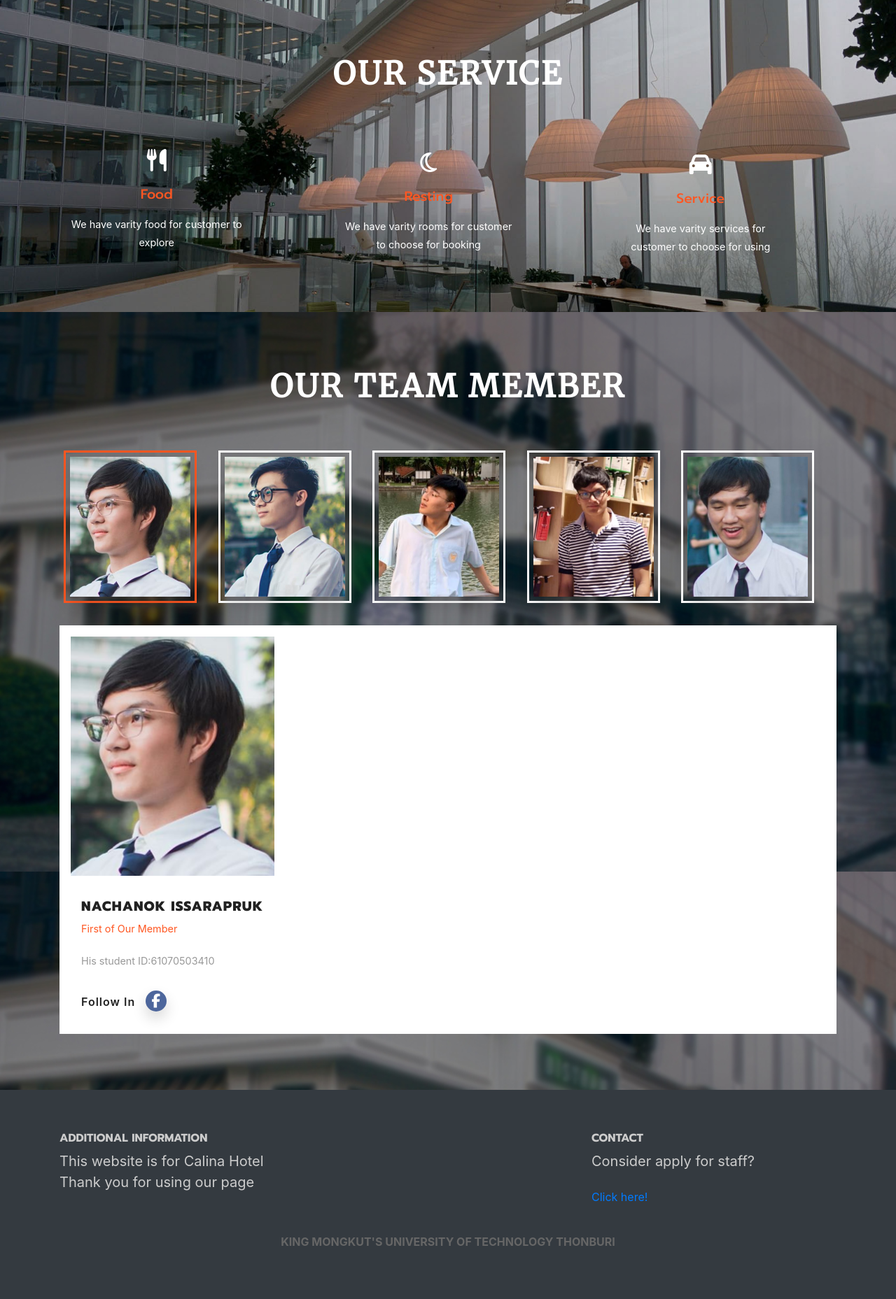
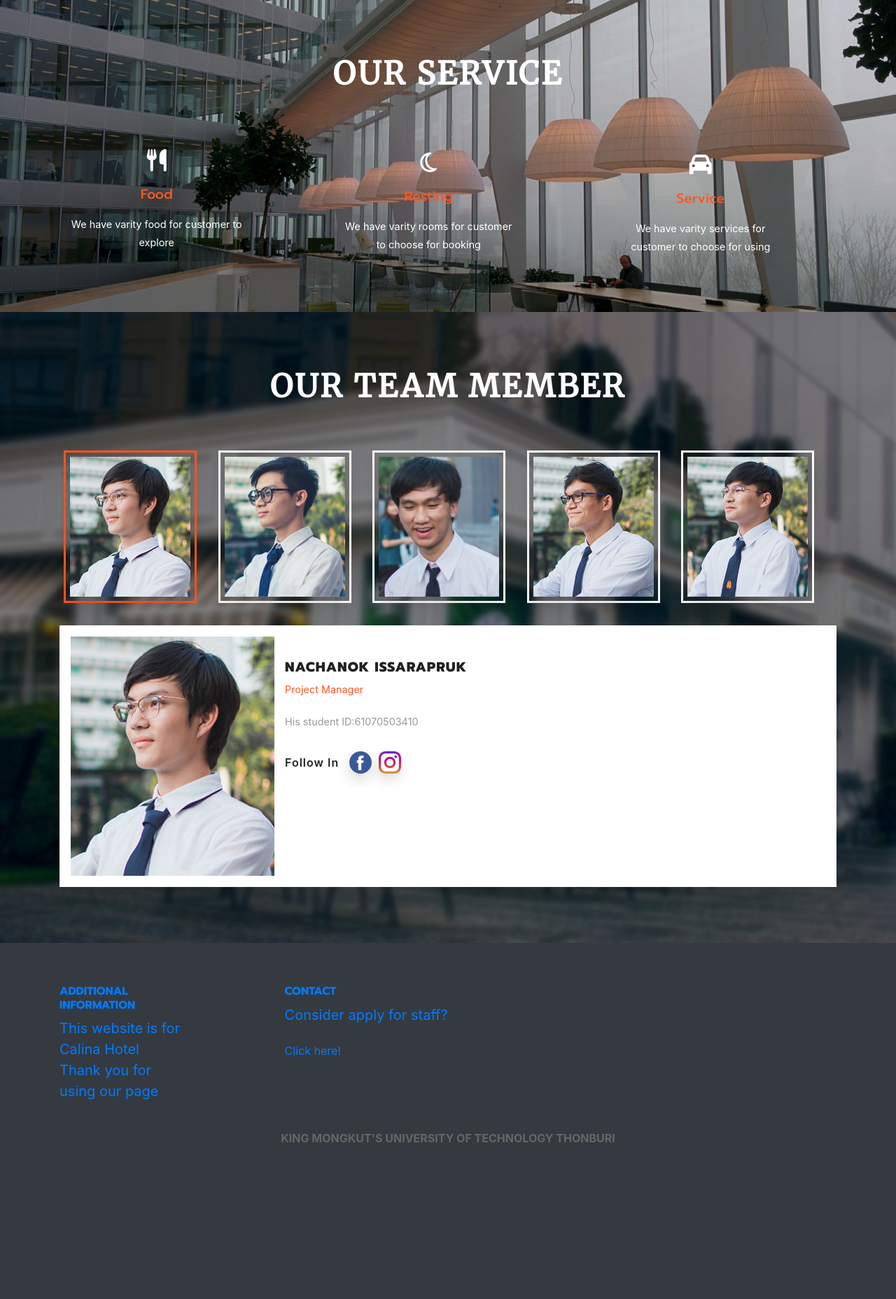
Before and after one commit to nachanok-i/Hotel-management, a PHP site: page / in a window 1280 px wide. Shown: the part 1125-2982 px from the top of the page at 70% size. After the commit the page ends 2758 px from the top, so only its background shows below. Run offline with PHP 8.4, Linux system fonts and the light colour scheme; some libraries are stand-ins or nearby versions.

Commit message:
Final version

```diff
--- a/index.php
+++ b/index.php
@@ -127,19 +127,19 @@ if (isset($_SESSION['email']) != NULL) {
 					<div id="horizontalTab">
 						<ul class="resp-tabs-list">
 							<li>
-								<img src="./picHotelRoom/tap2.png" alt="Tap" class="img-responsive" />
+								<img src="./picHotelRoom/tap2.jpg" alt="Tap" class="img-responsive" />
 							</li>
 							<li>
 								<img src="./picHotelRoom/lion1.2.jpg" alt="Lion" class="img-responsive" />
 							</li>
 							<li>
-								<img src="./picHotelRoom/lion2.2.jpg" alt="Lion" class="img-responsive" />
+								<img src="./picHotelRoom/book.jpg" alt="Book" class="img-responsive" />
 							</li>
 							<li>
 								<img src="./picHotelRoom/toon.jpg" alt="Toon" class="img-responsive" />
 							</li>
 							<li>
-								<img src="./picHotelRoom/book.jpg" alt="Book" class="img-responsive" />
+								<img src="./picHotelRoom/lion2.2.jpg" alt="Lion" class="img-responsive" />
 							</li>
 						</ul>
 						<div class="resp-tabs-container">
@@ -148,12 +148,13 @@ if (isset($_SESSION['email']) != NULL) {
 								</div>
 								<div class="col-md-6 team-Info-agileits">
 									<h4>Nachanok Issarapruk</h4>
-									<span>First of Our Member</span>
+									<span>Project Manager</span>
 									<p> His student ID:61070503410 </p>
 									<div class="w3_agileits_social_media team_agile_w3l">
 										<ul class="social-icons3">
 											<li class="agileinfo_share">Follow In</li>
-											<li><a href="https://www.facebook.com/nachanok.issarapruk.tap.ipod" class="wthree_facebook"> <i class="fa fa-facebook" aria-hidden="true"></i></a></li>
+											<li><a href="https://www.facebook.com/nachanok.issarapruk.tap.ipod" class="fb_profile"> <img src="picHotelRoom/facebook.png"></a></li>
+											<li><a href="https://instagram.com/iss_taptap?igshid=mdx610fms5r8" class="ig_profile"><img src="picHotelRoom/instagram.png"></li>
 										</ul>
 									</div>
 								</div>
@@ -165,12 +166,13 @@ if (isset($_SESSION['email']) != NULL) {
 								</div>
 								<div class="col-md-6 team-Info-agileits">
 									<h4>Sutinan Tadalimavad</h4>
-									<span>Second of Our Member</span>
+									<span>Web designer</span>
 									<p>His student ID:61070503443</p>
 									<div class="w3_agileits_social_media team_agile_w3l">
 										<ul class="social-icons3">
 											<li class="agileinfo_share">Follow In</li>
-											<li><a href="https://www.facebook.com/sutinan.tadalimavad" class="wthree_facebook"> <i class="fa fa-facebook" aria-hidden="true"></i></a></li>
+											<li><a href="https://www.facebook.com/sutinan.tadalimavad" class="fb_profile"> <img src="picHotelRoom/facebook.png"></a></li>
+											<li><a href="https://instagram.com/fabgeniu_z?igshid=1w4eyt617h47w" class="ig_profile"><img src="picHotelRoom/instagram.png"></li>
 										</ul>
 									</div>
 								</div>
@@ -180,13 +182,14 @@ if (isset($_SESSION['email']) != NULL) {
 								<div class="col-md-6 team-img-w3-agile">
 								</div>
 								<div class="col-md-6 team-Info-agileits">
-									<h4>Sahachok Prachaporn</h4>
-									<span>Third of Our Member</span>
-									<p>His student ID:61070503436</p>
+									<h4>Chadapong Thanaprasit</h4>
+									<span>Web Debeloper</span>
+									<p>His student ID:61070503403</p>
 									<div class="w3_agileits_social_media team_agile_w3l">
 										<ul class="social-icons3">
 											<li class="agileinfo_share">Follow In</li>
-											<li><a href="https://www.facebook.com/sahachokp" class="wthree_facebook"> <i class="fa fa-facebook" aria-hidden="true"></i></a></li>
+											<li><a href="https://www.facebook.com/bookbight" class="fb_profile"> <img src="picHotelRoom/facebook.png"></a></li>
+											<li><a href="https://instagram.com/howdy_book?igshid=cxvirokbjj9m" class="ig_profile"><img src="picHotelRoom/instagram.png"></li>
 										</ul>
 									</div>
 								</div>
@@ -197,12 +200,13 @@ if (isset($_SESSION['email']) != NULL) {
 								</div>
 								<div class="col-md-6 team-Info-agileits">
 									<h4>Siradanai Sutin</h4>
-									<span>Fourth of Our Member</span>
+									<span>Application Developer</span>
 									<p>His student ID:61070503437</p>
 									<div class="w3_agileits_social_media team_agile_w3l">
 										<ul class="social-icons3">
 											<li class="agileinfo_share">Follow In</li>
-											<li><a href="https://www.facebook.com/toonTheta" class="wthree_facebook"> <i class="fa fa-facebook" aria-hidden="true"></i></a></li>
+											<li><a href="https://www.facebook.com/toonTheta" class="fb_profile"> <img src="picHotelRoom/facebook.png"></a></li>
+											<li><a href="https://instagram.com/toon.sir?igshid=1wsqvmgb51vey" class="ig_profile"><img src="picHotelRoom/instagram.png"></li>
 										</ul>
 									</div>
 								</div>
@@ -213,13 +217,14 @@ if (isset($_SESSION['email']) != NULL) {
 								<div class="col-md-6 team-img-w3-agile">
 								</div>
 								<div class="col-md-6 team-Info-agileits">
-									<h4>Chadapong Thanaprasit</h4>
-									<span>Fifth of Our Member</span>
-									<p>His student ID:61070503403</p>
+									<h4>Sahachok Prachaporn</h4>
+									<span>Data Manipulator</span>
+									<p>His student ID:61070503436</p>
 									<div class="w3_agileits_social_media team_agile_w3l">
 										<ul class="social-icons3">
 											<li class="agileinfo_share">Follow In</li>
-											<li><a href="https://www.facebook.com/bookbight" class="wthree_facebook"> <i class="fa fa-facebook" aria-hidden="true"></i></a></li>
+											<li><a href="https://www.facebook.com/sahachokp" class="fb_profile"> <img src="picHotelRoom/facebook.png"></a></li>
+											<li><a href="https://instagram.com/lionn_lsp?igshid=lqmo1ftht4lt" class="ig_profile"><img src="picHotelRoom/instagram.png"></li>
 										</ul>
 									</div>
 								</div>
--- a/styleindex.css
+++ b/styleindex.css
@@ -221,20 +221,23 @@ body a:hover{
 .team-heading h3,.team-heading p{
 	color:#FFFFFF;
 }
+.team-img-w3-agile{
+    float: left;
+}
 .tab1 .team-img-w3-agile{
-	  background: url(./picHotelRoom/tap2.png)no-repeat 0px 0px;
+	  background: url(./picHotelRoom/tap2.jpg)no-repeat 0px 0px;
 }
 .tab2 .team-img-w3-agile{
 	  background: url(./picHotelRoom/lion1.2.jpg)no-repeat 0px 0px;
 }
 .tab3 .team-img-w3-agile{
-	  background: url(./picHotelRoom/lion2.2.jpg)no-repeat 0px 0px;
+	  background: url(./picHotelRoom/book.jpg)no-repeat 0px 0px;
 }
 .tab4 .team-img-w3-agile{
 	  background: url(./picHotelRoom/toon.jpg)no-repeat 0px 0px;
 }
 .tab5 .team-img-w3-agile{
-    background: url(./picHotelRoom/book.jpg)no-repeat 0px 0px;
+    background: url(./picHotelRoom/lion2.2.jpg)no-repeat 0px 0px;
 }
 .tab1 .team-img-w3-agile,.tab2 .team-img-w3-agile,.tab3 .team-img-w3-agile,.tab4 .team-img-w3-agile,.tab5 .team-img-w3-agile{
     -webkit-background-size: cover;
@@ -248,6 +251,7 @@ body a:hover{
 .team-Info-agileits {
     text-align: left;
     padding: 2em 0 0 3em;
+    float: left ;
 }
 .team-Info-agileits h4 {
     letter-spacing: 1px;
@@ -267,6 +271,12 @@ body a:hover{
     line-height: 1.8em;
     margin: 1.5em 0 2em;
 }
+/* .team-Info-agileits li img {
+    height: 30px;
+    margin-top: 0px;
+    padding-top: 0px;
+    border-top: 0px;
+} */
 .resp-tabs-list li{
        border:3px solid #fff;
        width: 190px;
```
Also changed, not shown: Asset/Employee/handshake.png (added), picHotelRoom/facebook.png (added), picHotelRoom/instagram.png (added), picHotelRoom/lion2.2.jpg, picHotelRoom/tap2.jpg (added), picHotelRoom/tap2.png (deleted), picHotelRoom/toon.jpg.
